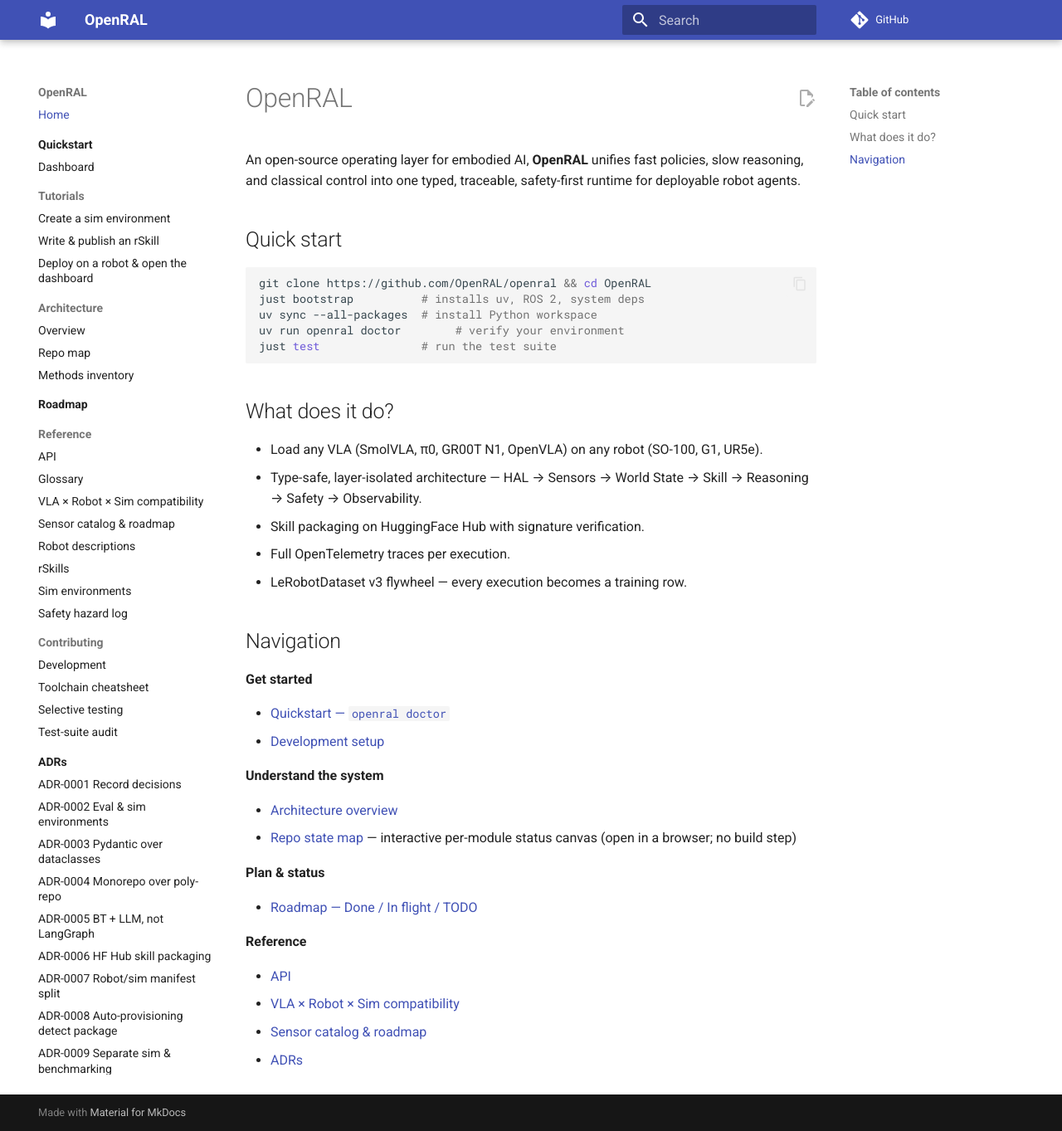
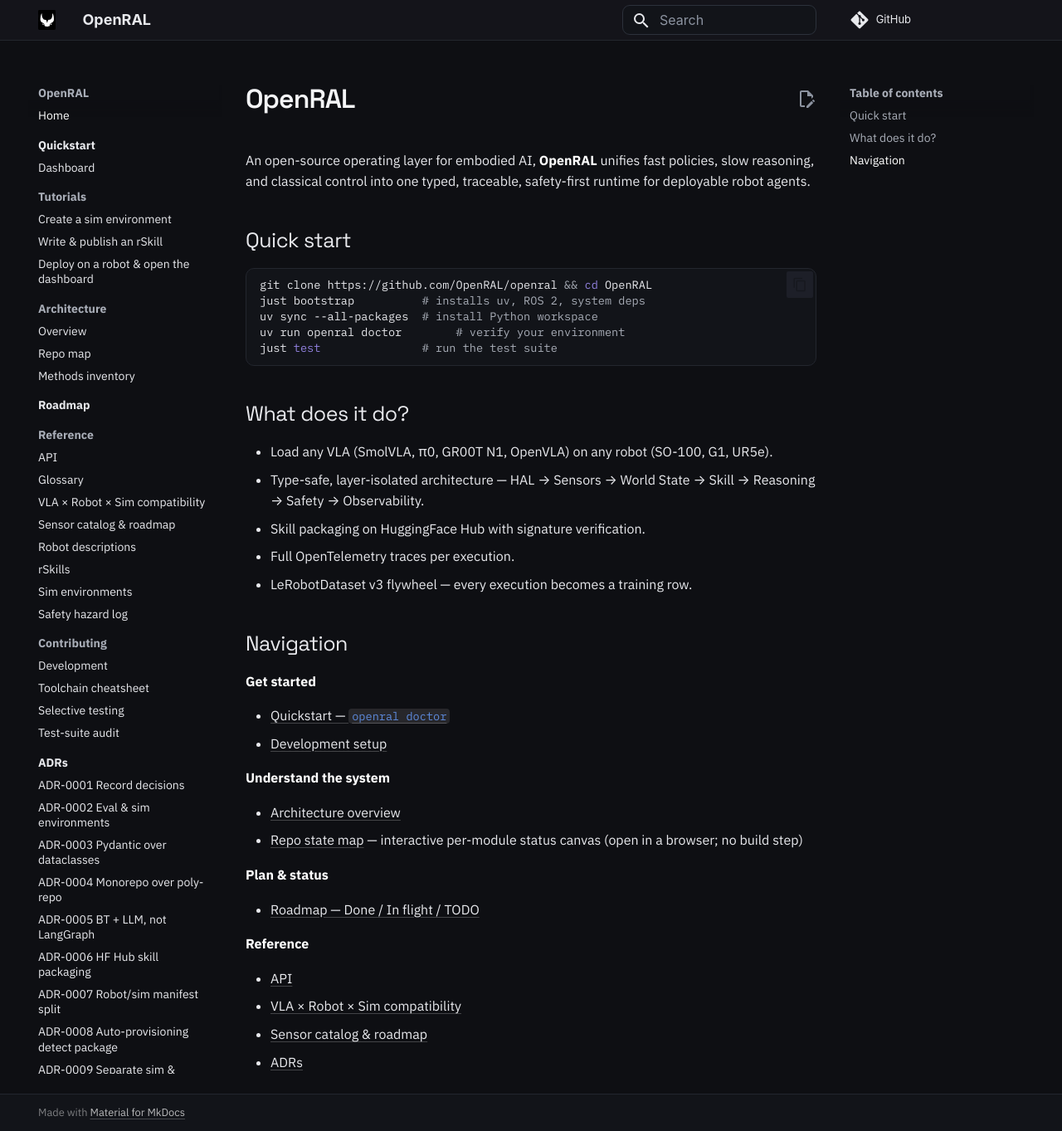
Before and after one commit to OpenRAL/openral, an MkDocs documentation site: the page built from docs/index.md, in a window 1280 px wide and 1363 px high. Shown: the whole window at 83% size. Built offline with MkDocs 1.6.1 and Material for MkDocs 9.7.7, drawn with Linux system fonts in a browser that asks for light colours; comment, search, counter and statistics services are not loaded.

Commit message:
docs(theme): restyle MkDocs to match openral.com + host at docs.openral.com
What changed:
- Add docs/stylesheets/openral.css: Material `--md-*` overrides mirroring the
  marketing site's design system (website/DESIGN.md + tokens.css) — refined-dark,
  fully monochrome, emphasis via white + translucency, no colored accent.
- Self-host the same fonts as the site (Space Grotesk / IBM Plex Sans / IBM Plex
  Mono) under docs/fonts/; theme.font: false to drop the Google Fonts request.
- mkdocs.yml: slate/black palette, extra_css, white logo/favicon, and
  site_url -> https://docs.openral.com.
- Add docs/CNAME (docs.openral.com) so the Actions-built Pages artifact keeps the
  custom domain on every deploy (without it, each deploy resets the UI setting).

Why:
- Visual parity between the docs and the marketing site under one brand, served
  from the openral.com domain.

How tested:
- `mkdocs build --strict` is green (~13s, mkdocstrings imports the full
  workspace); CNAME and fonts land in the site root; rendered home page verified
  via screenshot (dark monochrome, correct fonts and code styling).

Co-Authored-By: Claude Opus 4.8 (1M context) <noreply@anthropic.com>
Claude-Session: https://claude.ai/code/session_01KfmzkWRn2xcX5yRhUsyWS6
Signed-off-by: Adrian Llopart <adrianllopart@gmail.com>

```diff
--- /dev/null
+++ b/docs/stylesheets/openral.css
@@ -0,0 +1,298 @@
+/* ============================================================
+   OpenRAL docs — Material for MkDocs theme override.
+
+   Ports the marketing-site design system (website/DESIGN.md +
+   website/src/styles/tokens.css) onto Material: refined-dark,
+   fully monochrome, emphasis via bright white + translucency,
+   no colored accent. Self-hosted fonts, no third-party requests.
+   Keep token values in sync with the website's tokens.css.
+   ============================================================ */
+
+/* ---- Self-hosted fonts (mirror of website/src/styles/fonts.css) ---- */
+@font-face {
+  font-family: "Space Grotesk";
+  font-style: normal;
+  font-weight: 300 700;
+  font-display: swap;
+  src: url("../fonts/space-grotesk.woff2") format("woff2");
+}
+@font-face {
+  font-family: "IBM Plex Sans";
+  font-style: normal;
+  font-weight: 400 700;
+  font-display: swap;
+  src: url("../fonts/plex-sans.woff2") format("woff2");
+}
+@font-face {
+  font-family: "IBM Plex Mono";
+  font-style: normal;
+  font-weight: 400;
+  font-display: swap;
+  src: url("../fonts/plex-mono-400.woff2") format("woff2");
+}
+@font-face {
+  font-family: "IBM Plex Mono";
+  font-style: normal;
+  font-weight: 500;
+  font-display: swap;
+  src: url("../fonts/plex-mono-500.woff2") format("woff2");
+}
+@font-face {
+  font-family: "IBM Plex Mono";
+  font-style: normal;
+  font-weight: 700;
+  font-display: swap;
+  src: url("../fonts/plex-mono-700.woff2") format("woff2");
+}
+
+/* ---- Design tokens (mirror of website tokens.css) ---- */
+:root {
+  --or-bg: #0e0f13;
+  --or-bg-2: #121419;
+  --or-surface: #16181e;
+  --or-surface-2: #1c1f26;
+  --or-hair: #23262e;
+  --or-hair-2: #2c313b;
+
+  --or-text: #e8e9ed;
+  --or-text-2: #a9aeb8;
+  --or-muted: #8c93a0;
+
+  --or-accent: #ffffff;
+  --or-accent-tint: rgba(255, 255, 255, 0.82);
+  --or-accent-soft: rgba(255, 255, 255, 0.1);
+  --or-accent-line: rgba(255, 255, 255, 0.22);
+
+  --or-red: #d98a8e;
+
+  --or-display: "Space Grotesk", "IBM Plex Sans", system-ui, sans-serif;
+  --or-body: "IBM Plex Sans", system-ui, -apple-system, sans-serif;
+  --or-mono: "IBM Plex Mono", ui-monospace, monospace;
+
+  --md-text-font-family: var(--or-body);
+  --md-code-font-family: var(--or-mono);
+}
+
+/* ---- Map tokens onto Material's [data-md-color-scheme=slate] ---- */
+[data-md-color-scheme="slate"] {
+  --md-hue: 232;
+
+  --md-default-bg-color: var(--or-bg);
+  --md-default-fg-color: var(--or-text);
+  --md-default-fg-color--light: var(--or-text-2);
+  --md-default-fg-color--lighter: var(--or-muted);
+  --md-default-fg-color--lightest: var(--or-hair);
+
+  --md-typeset-color: var(--or-text);
+
+  /* Header / footer / sidebars sit on the page ink, not a colored bar. */
+  --md-primary-fg-color: var(--or-bg);
+  --md-primary-fg-color--light: var(--or-bg-2);
+  --md-primary-fg-color--dark: var(--or-bg);
+  --md-primary-bg-color: var(--or-text);
+  --md-primary-bg-color--light: var(--or-text-2);
+
+  /* The "accent" is white — links, hovers, focus. */
+  --md-accent-fg-color: var(--or-accent);
+  --md-accent-fg-color--transparent: var(--or-accent-soft);
+  --md-accent-bg-color: var(--or-bg);
+
+  --md-typeset-a-color: var(--or-text);
+
+  /* Code — mono on a recessed surface. */
+  --md-code-bg-color: var(--or-bg-2);
+  --md-code-fg-color: var(--or-text);
+
+  --md-footer-bg-color: var(--or-bg);
+  --md-footer-bg-color--dark: var(--or-bg-2);
+  --md-footer-fg-color: var(--or-text-2);
+
+  --md-default-fg-color--lightest: var(--or-surface);
+}
+
+/* ---- Global surface + hairlines ---- */
+.md-main,
+.md-container {
+  background-color: var(--or-bg);
+}
+
+.md-header {
+  background-color: rgba(14, 15, 19, 0.82);
+  backdrop-filter: blur(12px);
+  -webkit-backdrop-filter: blur(12px);
+  border-bottom: 1px solid var(--or-hair);
+  box-shadow: none;
+}
+
+.md-tabs {
+  background-color: transparent;
+  border-bottom: 1px solid var(--or-hair);
+}
+
+/* ---- Typography: headings in Space Grotesk, weight-driven ---- */
+.md-typeset h1,
+.md-typeset h2,
+.md-typeset h3,
+.md-typeset h4,
+.md-typeset h5,
+.md-typeset h6 {
+  font-family: var(--or-display);
+  font-weight: 600;
+  letter-spacing: -0.02em;
+  color: var(--or-text);
+}
+
+.md-typeset h1 {
+  font-weight: 600;
+  letter-spacing: -0.03em;
+  color: #f4f5f7;
+}
+
+.md-typeset h2 {
+  font-weight: 400;
+}
+
+/* One- or two-word emphasis: bold, pure white (never colored). */
+.md-typeset strong,
+.md-typeset h1 em,
+.md-typeset h2 em {
+  color: var(--or-accent);
+  font-weight: 700;
+  font-style: normal;
+}
+
+.md-nav,
+.md-typeset {
+  font-family: var(--or-body);
+}
+
+/* Eyebrows / labels / mono captions */
+.md-typeset code,
+.md-typeset kbd,
+.md-typeset pre {
+  font-family: var(--or-mono);
+}
+
+/* ---- Links: white with an underline, hover brightens ---- */
+.md-typeset a {
+  color: var(--or-text);
+  text-decoration: underline;
+  text-decoration-color: var(--or-accent-line);
+  text-underline-offset: 3px;
+  transition: color 150ms var(--md-ease, ease),
+    text-decoration-color 150ms var(--md-ease, ease);
+}
+.md-typeset a:hover,
+.md-typeset a:focus {
+  color: var(--or-accent);
+  text-decoration-color: var(--or-accent);
+}
+
+/* ---- Inline code chips ---- */
+.md-typeset code {
+  background-color: var(--or-accent-soft);
+  color: var(--or-text);
+  border-radius: 4px;
+}
+
+/* ---- Code blocks: recessed well, hairline border ---- */
+.md-typeset pre > code {
+  background-color: var(--or-bg-2);
+  border: 1px solid var(--or-hair);
+  border-radius: 10px;
+}
+.highlight .filename,
+.md-typeset .highlighttable .linenos {
+  background-color: var(--or-surface);
+}
+
+/* ---- Cards / nav / sidebar surfaces ---- */
+.md-nav__link--active,
+.md-nav__item .md-nav__link:focus {
+  color: var(--or-accent) !important;
+}
+
+/* ---- Tables ---- */
+.md-typeset table:not([class]) {
+  background-color: var(--or-surface);
+  border: 1px solid var(--or-hair);
+}
+.md-typeset table:not([class]) th {
+  background-color: var(--or-surface-2);
+  color: var(--or-text);
+  font-family: var(--or-mono);
+  font-weight: 500;
+}
+.md-typeset table:not([class]) td {
+  border-top: 1px solid var(--or-hair);
+}
+
+/* ---- Admonitions: hairline frames, white emphasis (no candy colors) ---- */
+.md-typeset .admonition,
+.md-typeset details {
+  background-color: var(--or-surface);
+  border: 1px solid var(--or-hair-2);
+  border-left-width: 3px;
+  border-radius: 10px;
+  box-shadow: none;
+  font-size: 0.74rem;
+}
+.md-typeset .admonition-title,
+.md-typeset summary {
+  background-color: var(--or-surface-2);
+}
+
+/* ---- Buttons ---- */
+.md-typeset .md-button {
+  border-radius: 9px;
+  font-family: var(--or-mono);
+  border-color: var(--or-hair-2);
+  color: var(--or-text);
+}
+.md-typeset .md-button--primary {
+  background-color: var(--or-accent);
+  color: #0b0c10;
+  border-color: var(--or-accent);
+  font-weight: 700;
+  box-shadow: 0 8px 24px rgba(0, 0, 0, 0.42);
+}
+.md-typeset .md-button--primary:hover {
+  background-color: var(--or-accent-tint);
+  border-color: var(--or-accent-tint);
+}
+
+/* ---- Search ---- */
+.md-search__form {
+  background-color: var(--or-bg-2);
+  border: 1px solid var(--or-hair-2);
+  border-radius: 9px;
+  box-shadow: none;
+}
+.md-search__input::placeholder {
+  color: var(--or-muted);
+}
+[data-md-toggle="search"]:checked ~ .md-header .md-search__form {
+  border-color: var(--or-accent-line);
+}
+
+/* ---- Focus rings: 2px white, always visible ---- */
+.md-typeset a:focus-visible,
+.md-nav__link:focus-visible,
+.md-button:focus-visible {
+  outline: 2px solid var(--or-accent);
+  outline-offset: 2px;
+}
+
+/* ---- Footer ---- */
+.md-footer-meta {
+  background-color: var(--or-bg-2);
+  border-top: 1px solid var(--or-hair);
+}
+
+/* ---- Respect reduced-motion (parity with the website) ---- */
+@media (prefers-reduced-motion: reduce) {
+  * {
+    animation-duration: 0.001ms !important;
+    transition-duration: 0.001ms !important;
+  }
+}
--- a/mkdocs.yml
+++ b/mkdocs.yml
@@ -1,5 +1,5 @@
 site_name: OpenRAL
-site_url: https://openral.github.io/openral
+site_url: https://docs.openral.com
 repo_url: https://github.com/OpenRAL/openral
 edit_uri: edit/master/docs/
 
@@ -13,12 +13,24 @@ not_in_nav: |
 
 theme:
   name: material
+  # Self-hosted fonts only (no Google Fonts request) — families are declared in
+  # docs/stylesheets/openral.css via @font-face, matching the marketing site.
+  font: false
+  logo: assets/openral-logo-white.svg
+  favicon: assets/openral-logo-white.svg
+  # Refined-dark, monochrome — locked to the slate scheme the override styles.
+  palette:
+    scheme: slate
+    primary: black
   features:
     - navigation.sections
     - navigation.indexes
     - content.code.copy
     - content.action.edit
     - search.suggest
+
+extra_css:
+  - stylesheets/openral.css
 
 plugins:
   - search
```
Also changed, not shown: docs/fonts/plex-mono-400.woff2 (added), docs/fonts/plex-mono-500.woff2 (added), docs/fonts/plex-mono-700.woff2 (added), docs/fonts/plex-sans.woff2 (added), docs/fonts/space-grotesk.woff2 (added), 1 other file.
